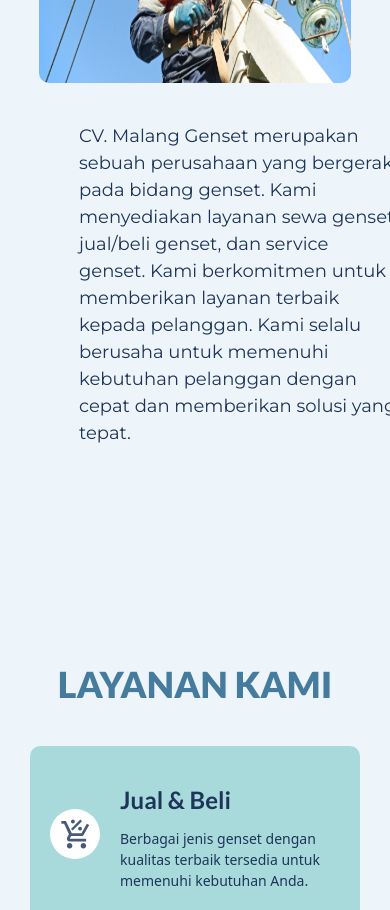
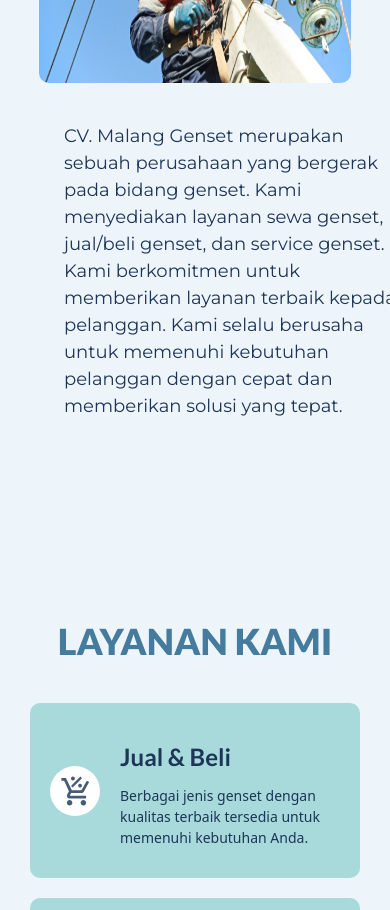
Before and after one commit to Fakhry224/ProjekWeb, a plain HTML site: page index.html in a window 390 px wide. Shown: the part 880-1790 px from the top of the page. Drawn offline with nearby package versions, Linux system fonts and the light colour scheme.

Commit message:
Update styles.css

```diff
--- a/src/style/styles.css
+++ b/src/style/styles.css
@@ -637,15 +637,14 @@ a {
   }
 
   .isi {
-    display: flex;
-    justify-content: center;
-    margin: 0 auto;
+    margin: 0;
   }
 
   .isi p {
-    max-width: 320px;
+    width: 350px;
     font-size: 18px;
     text-align: start;
+    margin: 0 auto;
   }
 
   /* Products Section */
```
